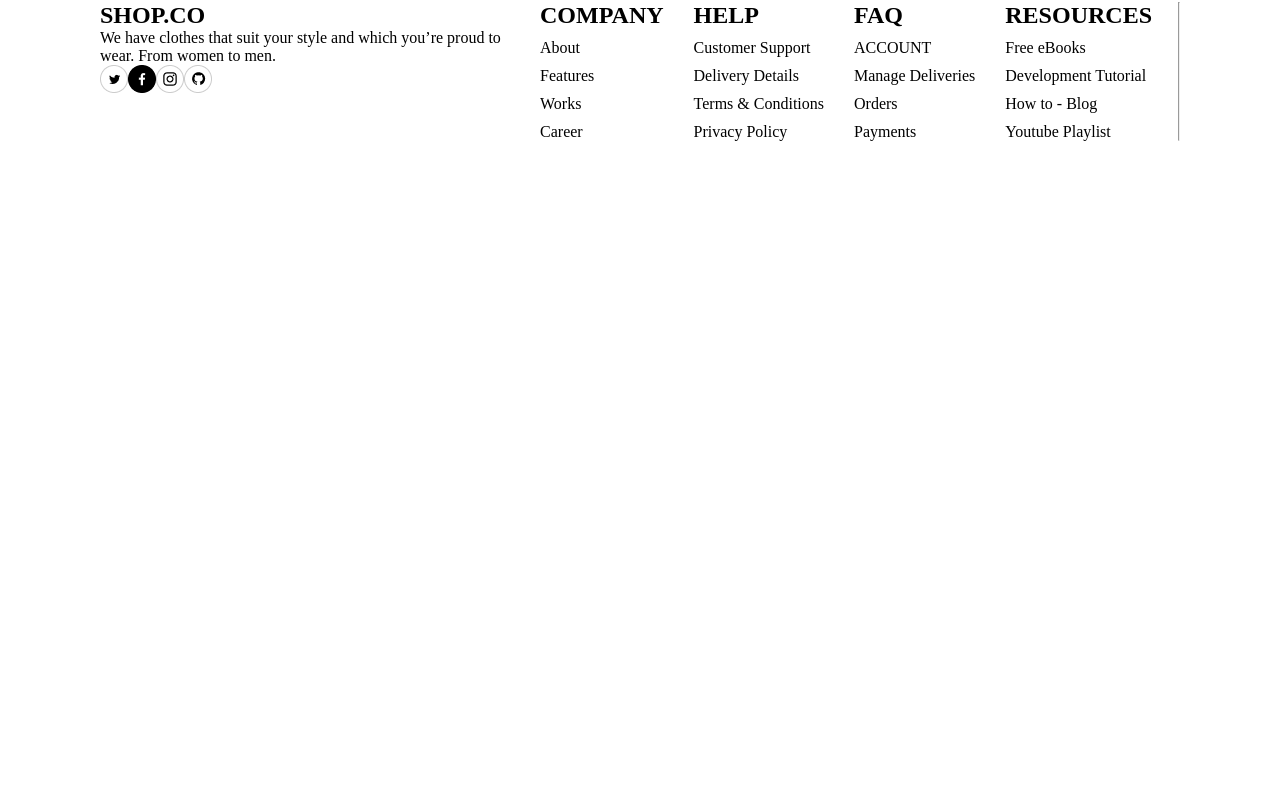
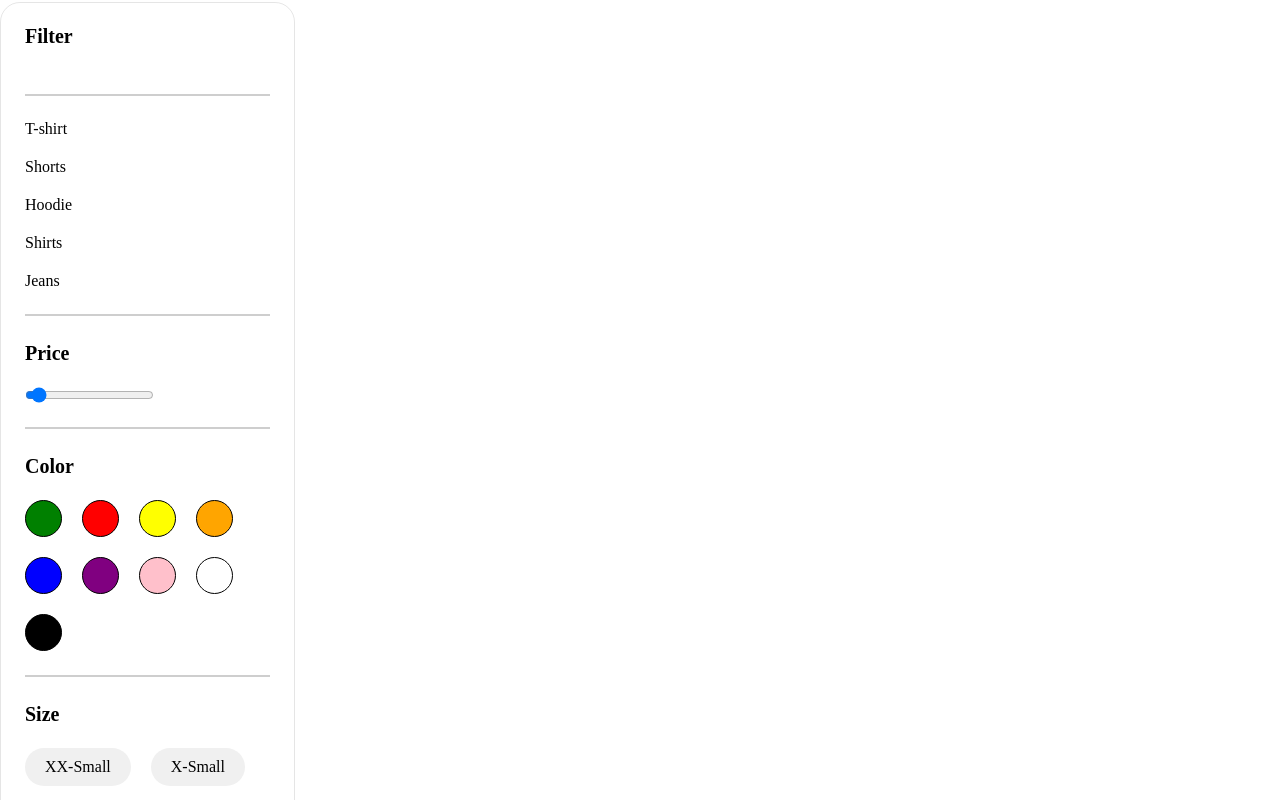
Before and after one commit to pawan-taak/shop-co, a React (Create React App) app: page / in a window 1280 px wide. Shown: the part 2760-3560 px from the top of the page. Before the commit the page ends 2901 px from the top, so only its background shows below. Built offline with nearby package versions, Linux system fonts and the light colour scheme.

Commit message:
create filter

```diff
--- /dev/null
+++ b/src/componets/category/filter.css
@@ -0,0 +1,64 @@
+.filter{
+    max-width: 295px;
+    width: 100%;
+    border: 1px solid #0000001a;
+    border-radius: 20px;
+    padding: 20px 24px;
+}
+
+.divider {
+    border: 1px solid #0000001A;
+    background: #0000001A;
+    max-width: 247px;
+    width: 100%;
+    margin: 24px 0px;
+}
+
+.colorContainer{
+    display: flex;
+    gap: 20px;
+}
+
+.range {
+    max-width: 200px;
+}
+
+.titleSpace {
+    padding-bottom: 20px;
+    font-weight: 700;
+    font-size: 20px;
+    line-height: 27px;
+}
+
+.colorButton {
+    border: 1px solid black;
+    border-radius: 50%;
+    max-width: 37px;
+    width: 100%;
+    height: 37px;
+}
+
+.color {
+    display: flex;
+}
+.btnSize{
+    border-radius: 62px;
+    padding: 10px 20px;
+    background-color: #F0F0F0;
+}
+.Button{
+    display:grid;
+    grid-template-columns: 1fr 1fr;
+    gap: 20px;
+}
+
+.list{
+    display: flex;
+    gap:20px;
+    flex-wrap: wrap;
+
+}
+.products_name{
+    display: block;
+    width: 100%;
+}
--- /dev/null
+++ b/src/componets/category/filter.jsx
@@ -0,0 +1,76 @@
+import React from 'react'
+import '../category/filter.css'
+const Filter = () => {
+    let filterData = [{
+        title : "",
+        data:
+            ["T-shirt", "Shorts", "Hoodie", "Shirts", "Jeans"]
+
+    },
+    {
+        title : "Price",
+        data: "range"
+    } ,
+    {
+        title: "Color",
+        data:
+            ["Green", "Red", "Yellow", "Orange", "blue","Purple","Pink","white","black"]
+    },
+    {
+        title: "Size",
+        data:
+            ["XX-Small", "X-Small", "Small-Medium", "X-Large", "Large", "XX-Large", "3X-Large", "4X-Large"]
+    },
+    {
+        title: "Dress Style",
+        data:
+            ["Casual", "Party", "Formal", "Gym"]
+    }]
+    return (
+        <div className='filter' >
+        <p className='titleSpace'>Filter</p>
+             {
+            filterData.map((item,index)=>{
+                return(
+                    <div>
+                        <div className='divider'></div>
+                        {
+                            item.title !== "" &&
+                            <p className='titleSpace'>{
+                                item.title
+                            }
+                                </p>
+                        }
+                        <ul className='list'>
+                            {
+                                item?.data === "range" ?
+                                <input className='range' type="range" min="10" max="800" />
+                                :
+                                item?.data?.map((elem,ind)=>{
+                                    return (
+                                                <>
+                                                    {
+                                                        item.title === "Color" ?
+                                                            <div style={{ background: elem }} className='colorButton' ></div>
+                                                            :
+
+                                                                <li className={`${item.title==="Size"?'btnSize':"products_name"}`}>
+                                                                    {elem}
+                                                                </li>
+                                                    }
+                                                </>
+
+                                            )
+                                })
+                            }
+                        </ul>
+                    </div>
+                )
+            })
+        }
+        </div>
+
+    )
+
+}
+export default Filter;
--- a/src/index.js
+++ b/src/index.js
@@ -5,11 +5,13 @@ import App from './App';
 import reportWebVitals from './reportWebVitals';
 import Header from './componets/header';
 import Footer from './componets/footer';
+import Filter from './componets/category/filter';
 
 const root = ReactDOM.createRoot(document.getElementById('root'));
 root.render(
   <React.StrictMode>
     <Header />
+    <Filter/>
     <Footer />
   </React.StrictMode>
 );
```
